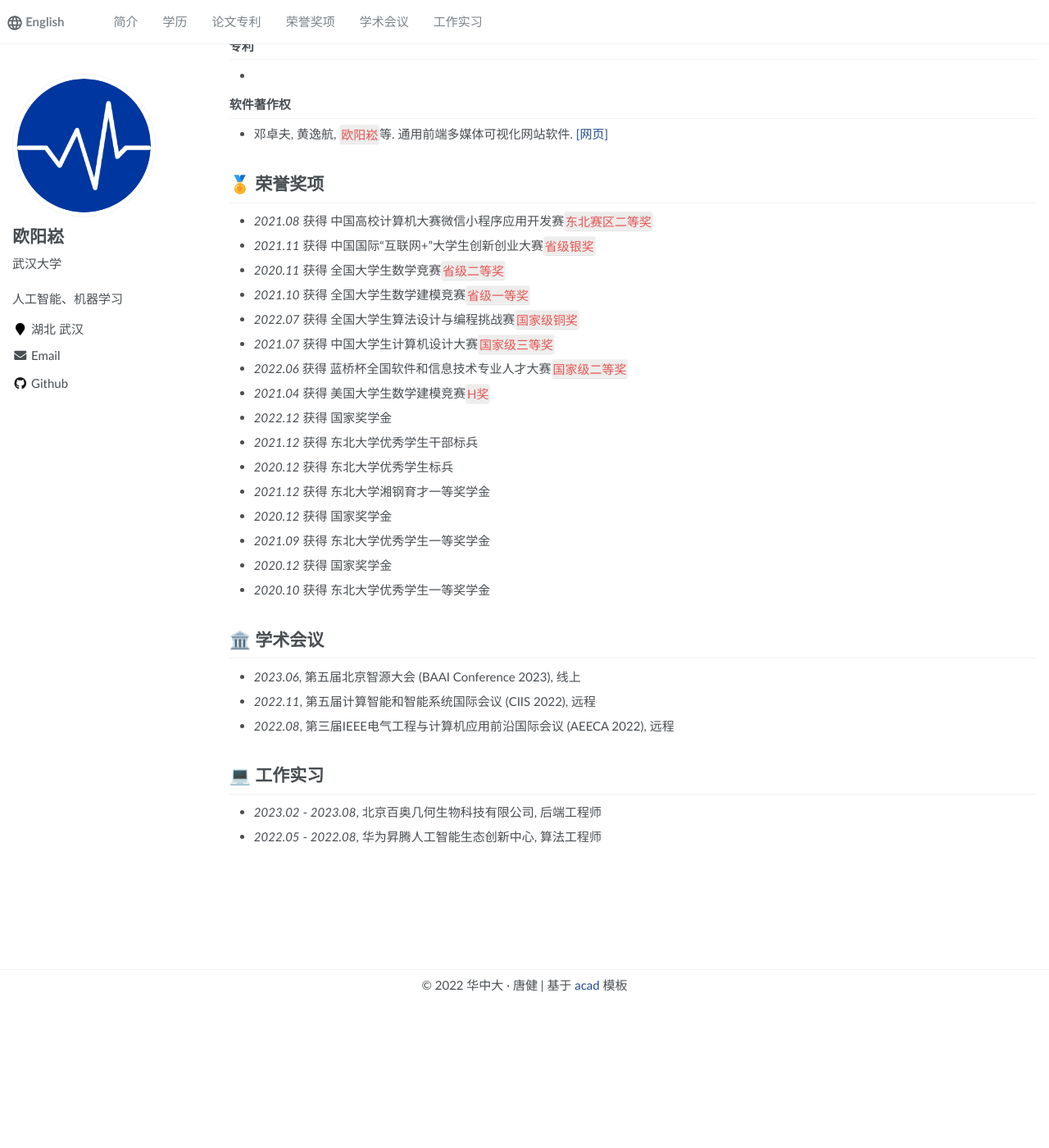
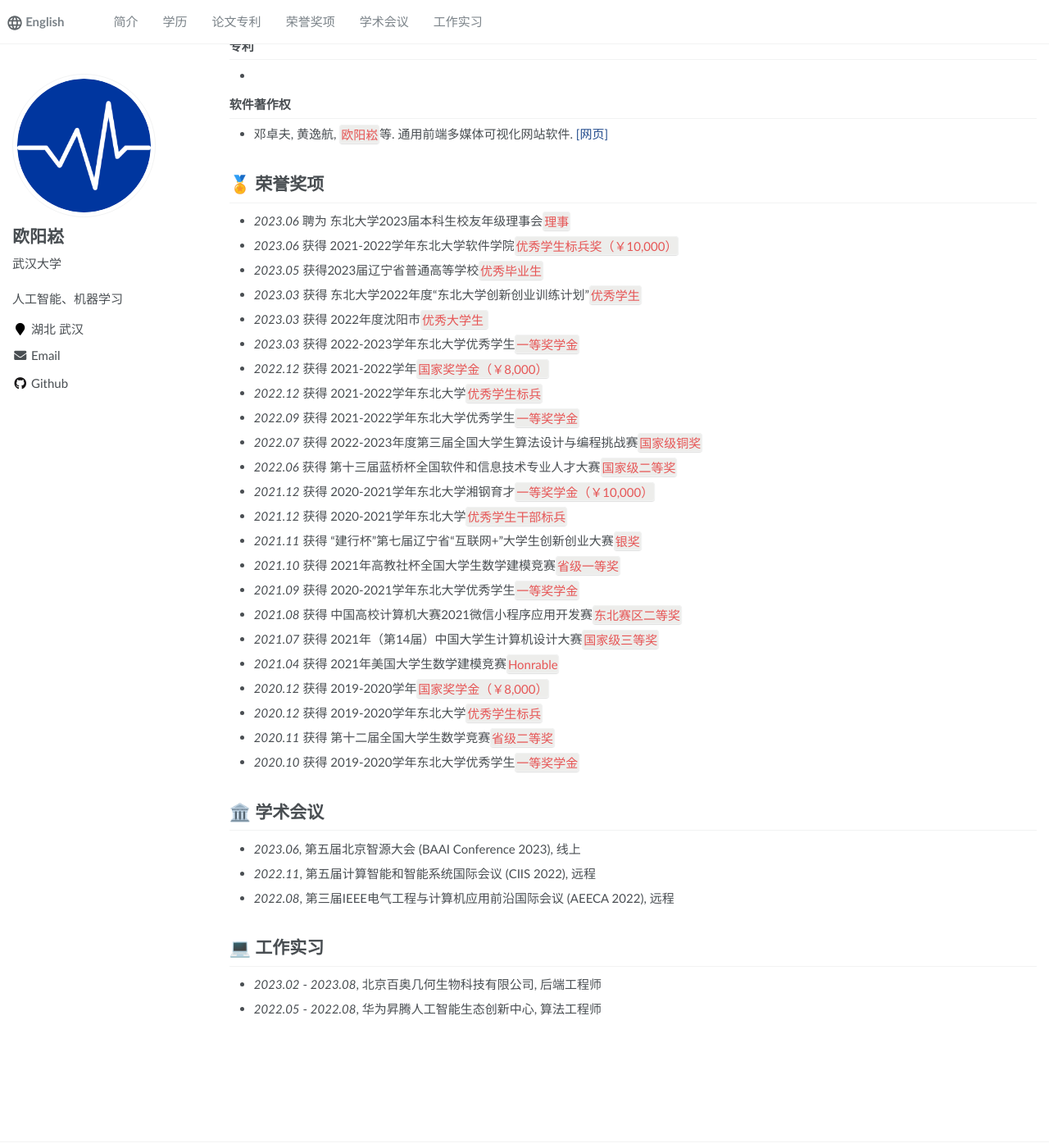
Before and after one commit to Gift-OYS/Gift-OYS.github.io, a Jekyll site: the page built from _pages/about.md, in a window 1280 px wide and 1400 px high, scrolled down 594 px. Shown: the whole window at 82% size. Built offline with Jekyll 4.4.1, drawn with Linux system fonts in a browser that asks for light colours; before the commit the page ends 1822 px from its top, so only the background shows below that.

Commit message:
Update about.md

```diff
--- a/_pages/about.md
+++ b/_pages/about.md
@@ -7,13 +7,6 @@ redirect_from:
   - /about/
   - /about.html
 ---
-
-{% if site.google_scholar_stats_use_cdn %}
-{% assign gsDataBaseUrl = "https://cdn.jsdelivr.net/gh/" | append: site.repository | append: "@" %}
-{% else %}
-{% assign gsDataBaseUrl = "https://raw.githubusercontent.com/" | append: site.repository | append: "/" %}
-{% endif %}
-{% assign url = gsDataBaseUrl | append: "google-scholar-stats/gs_data_shieldsio.json" %}
 
 <span class='anchor' id='about-me'></span>
 
@@ -59,22 +52,29 @@ redirect_from:
 <span class='anchor' id='-ryjx'></span>
 
 # 🏅 荣誉奖项
-- *2021.08* 获得 中国高校计算机大赛微信小程序应用开发赛`东北赛区二等奖`
-- *2021.11* 获得 中国国际“互联网+”大学生创新创业大赛`省级银奖`
-- *2020.11* 获得 全国大学生数学竞赛`省级二等奖`
-- *2021.10* 获得 全国大学生数学建模竞赛`省级一等奖`
-- *2022.07* 获得 全国大学生算法设计与编程挑战赛`国家级铜奖`
-- *2021.07* 获得 中国大学生计算机设计大赛`国家级三等奖`
-- *2022.06* 获得 蓝桥杯全国软件和信息技术专业人才大赛`国家级二等奖`
-- *2021.04* 获得 美国大学生数学建模竞赛`H奖`
-- *2022.12* 获得 国家奖学金
-- *2021.12* 获得 东北大学优秀学生干部标兵
-- *2020.12* 获得 东北大学优秀学生标兵
-- *2021.12* 获得 东北大学湘钢育才一等奖学金
-- *2020.12* 获得 国家奖学金
-- *2021.09* 获得 东北大学优秀学生一等奖学金
-- *2020.12* 获得 国家奖学金
-- *2020.10* 获得 东北大学优秀学生一等奖学金
+- *2023.06* 聘为 东北大学2023届本科生校友年级理事会`理事`
+- *2023.06* 获得 2021-2022学年东北大学软件学院`优秀学生标兵奖（￥10,000）`
+- *2023.05* 获得2023届辽宁省普通高等学校`优秀毕业生`
+- *2023.03* 获得 东北大学2022年度“东北大学创新创业训练计划”`优秀学生`
+- *2023.03* 获得 2022年度沈阳市`优秀大学生 `
+- *2023.03* 获得 2022-2023学年东北大学优秀学生`一等奖学金`
+- *2022.12* 获得 2021-2022学年`国家奖学金（￥8,000）`
+- *2022.12* 获得 2021-2022学年东北大学`优秀学生标兵`
+- *2022.09* 获得 2021-2022学年东北大学优秀学生`一等奖学金`
+- *2022.07* 获得 2022-2023年度第三届全国大学生算法设计与编程挑战赛`国家级铜奖`
+- *2022.06* 获得 第十三届蓝桥杯全国软件和信息技术专业人才大赛`国家级二等奖`
+- *2021.12* 获得 2020-2021学年东北大学湘钢育才`一等奖学金（￥10,000）`
+- *2021.12* 获得 2020-2021学年东北大学`优秀学生干部标兵`
+- *2021.11* 获得 “建行杯”第七届辽宁省“互联网+”大学生创新创业大赛`银奖`
+- *2021.10* 获得 2021年高教社杯全国大学生数学建模竞赛`省级一等奖`
+- *2021.09* 获得 2020-2021学年东北大学优秀学生`一等奖学金`
+- *2021.08* 获得 中国高校计算机大赛2021微信小程序应用开发赛`东北赛区二等奖`
+- *2021.07* 获得 2021年（第14届）中国大学生计算机设计大赛`国家级三等奖`
+- *2021.04* 获得 2021年美国大学生数学建模竞赛`Honrable`
+- *2020.12* 获得 2019-2020学年`国家奖学金（￥8,000）`
+- *2020.12* 获得 2019-2020学年东北大学`优秀学生标兵`
+- *2020.11* 获得 第十二届全国大学生数学竞赛`省级二等奖`
+- *2020.10* 获得 2019-2020学年东北大学优秀学生`一等奖学金`
 
 <span class='anchor' id='-xshy'></span>
 
```
